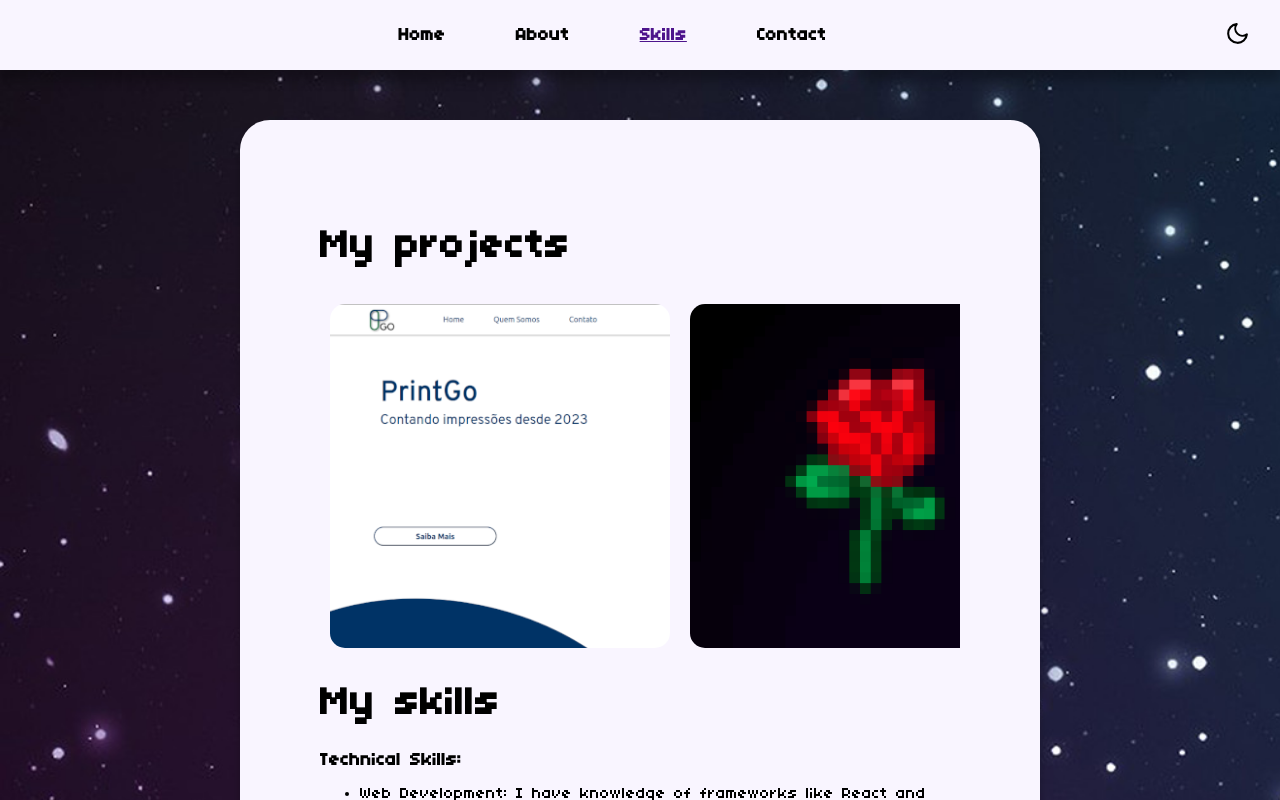
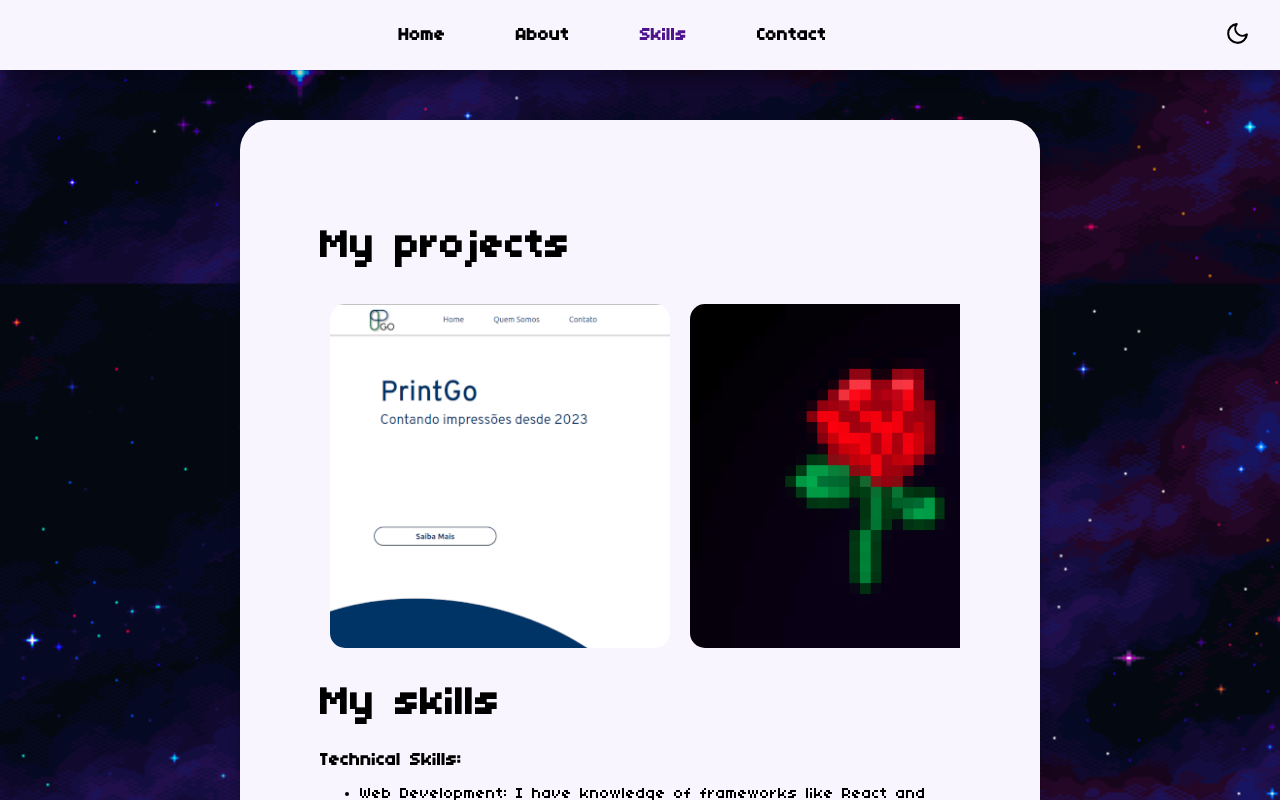
Before and after one commit to LipeAKugel/Portfolio, a Next.js app: page /skills in a window 1280 px wide. Shown: the top 800 px of the page. Built offline with nearby package versions, Linux system fonts and the light colour scheme.

Commit message:
:hammer: changing background and adding navbar hover effect

```diff
--- a/src/components/navbar.js
+++ b/src/components/navbar.js
@@ -39,7 +39,7 @@ export default function Navbar() {
           <Link
             href={link.href}
             key={link.name}
-            className={ isActive ? styles.activelink : styles.notactivelink }
+            className={`${styles.link}  ${isActive ? styles.activelink : styles.notactivelink}`}
           >
             <h2>{link.name}</h2>
           </Link>
--- a/src/styles/components/navbar.module.css
+++ b/src/styles/components/navbar.module.css
@@ -17,15 +17,38 @@
   gap: 70px;
 }
 
+.link {
+  text-decoration: none;
+  transition: 0.5s;
+  margin: 0;
+}
+
+.link h2 {
+  position: relative;
+}
+
+.link h2::before {
+  content: '';
+  position: absolute;
+  top: 100%;
+  left: 0;
+  width: 0%;
+  height: 2px;
+  background-color: var(--color-primary);
+  transition: 0.3s;
+}
+
+.link:hover h2::before {
+  width: 100%;
+  background-color: var(--color-highlight);
+}
+
 .activelink {
   color: var(--color-primary);
-  text-decoration: underline;
 }
 
 .notactivelink {
   color: var(--color-text);
-  text-decoration: none;
-  transition: 0.5s;
 }
 
 .notactivelink:hover {
--- a/src/styles/global.css
+++ b/src/styles/global.css
@@ -7,9 +7,10 @@
 
 body {
   margin: 0px;
-  background-image: url('../../public/images/space-background.jpg');
+  background-image: url('../../assets/space-background.gif');
   background-size: cover;
-  background-position: fixed;
+  background-position: center;
+  background-attachment: fixed;
   transition: all 0.5s;
 }
 
```
Also changed, not shown: assets/space-background.gif (added).
